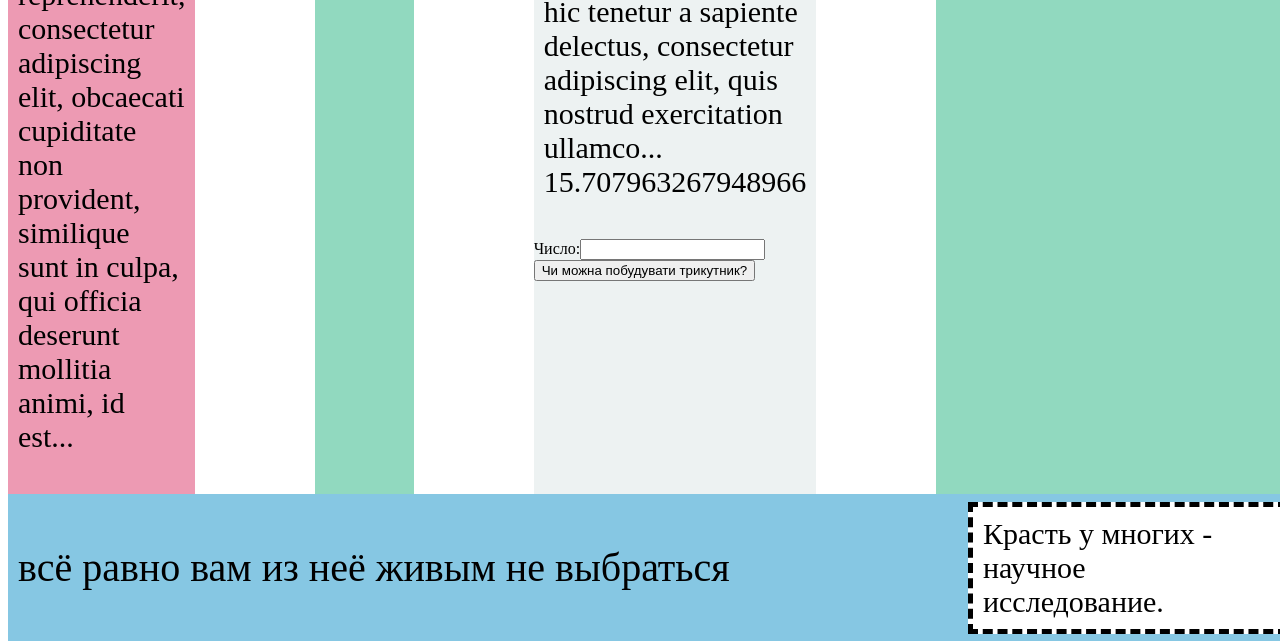
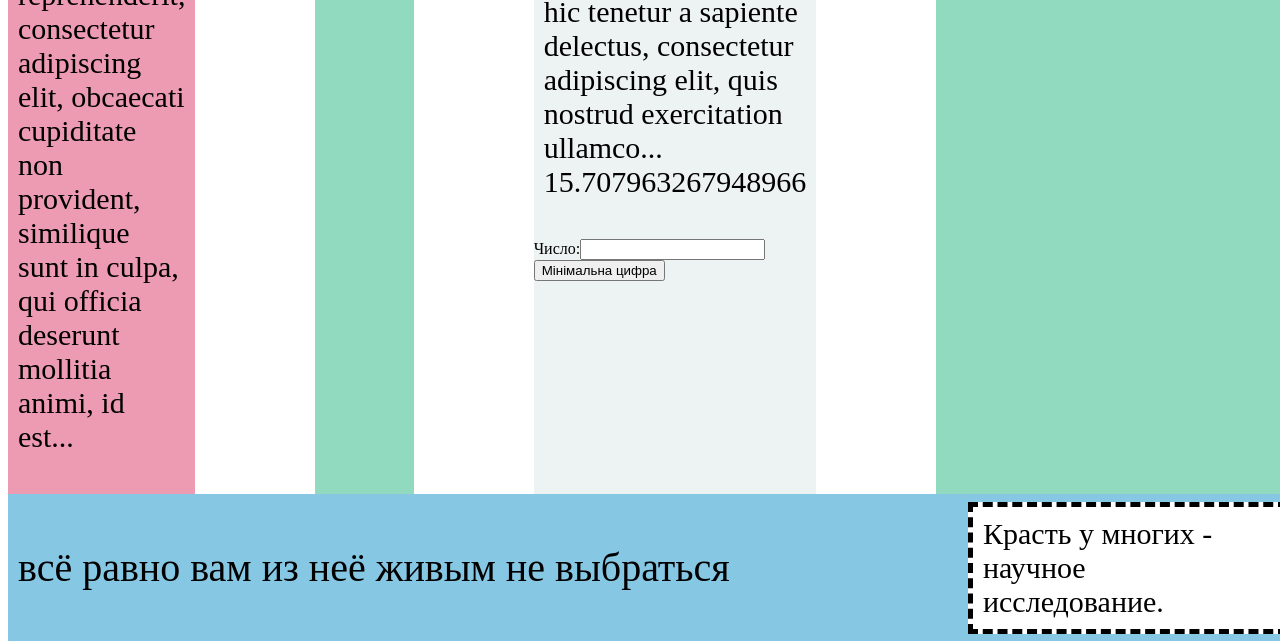
Before and after one commit to k0tlik02/k0tlik02.github.io, a plain HTML site: page index.html in a window 1280 px wide. Shown: the part 1123-1764 px from the top of the page. Drawn offline with Linux system fonts and the light colour scheme.

Commit message:
Add files via upload

```diff
--- a/index.html
+++ b/index.html
@@ -48,7 +48,7 @@
         <form id="form3">
             Число:<input type=text id="length1">
 
-            <input type="button" name="task3button" value="Чи можна побудувати трикутник?">
+            <input type="button" name="task3button" value="Мінімальна цифра">
         </form>
     </div>
     <div class="box6">
```
